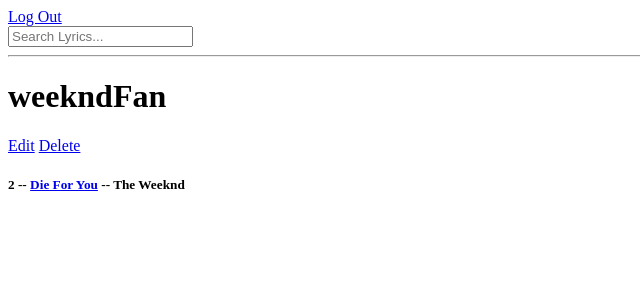
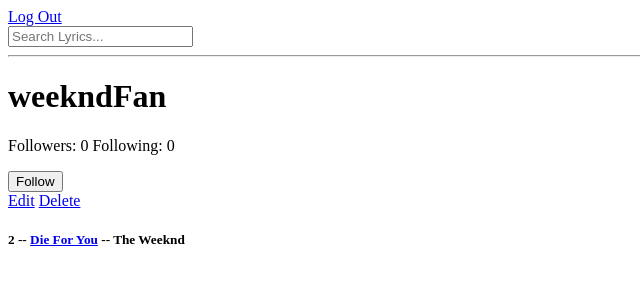
Before and after one commit to wafas-repo/MeloFile, a Django app: page /profile/2/ in a window 1280 px wide. Shown: the top 300 px of the page, without its empty margins (0-640 px from the left). Run offline with Django 4.2, Linux system fonts and the light colour scheme; data comes from the database, SQL or seed files in the repository; both versions use the stored data as it was after the commit.

Commit message:
Follow Feature

```diff
--- a/base/models.py
+++ b/base/models.py
@@ -5,7 +5,8 @@ from django.db.models import Avg
 
 class User(AbstractUser):
     # avatar = models.ImageField()
-    pass
+    follower = models.ManyToManyField('self', blank=True, symmetrical=False,  related_name='followers')
+    follow = models.ManyToManyField('self', blank=True, symmetrical=False, related_name='following')
 
 
 class Genre(models.Model):
--- a/base/templates/base/profile.html
+++ b/base/templates/base/profile.html
@@ -3,6 +3,25 @@
 {% block body %}
 
 <h1>{{user.username}}</h1>
+
+<div>
+    <p>Followers: {{ num_followers }}  Following: {{num_following}} </p>
+</div>
+
+{% if user == request.user %}
+{% else %}
+    {% if is_following %}
+        <form method="POST" action="{% url 'remove-follower' user.id %}">
+            {% csrf_token %}
+            <button type=submit>UnFollow</button>
+        </form>
+    {% else %}
+        <form method="POST" action="{% url 'add-follower' user.id %}">
+            {% csrf_token %}
+             <button  type=submit>Follow</button>
+        </form>
+    {% endif %}
+{% endif %}
 
 <div class="profile-container">
 
--- a/base/urls.py
+++ b/base/urls.py
@@ -10,6 +10,8 @@ urlpatterns = [
     path('delete-comment/<str:pk>/', views.deleteComment, name="delete-comment"),
     path('rate/<str:pk>/<int:rating>/', views.rate),
     path('profile/<str:pk>/', views.userProfile, name="user-profile"),
+    path("<str:pk>/followers/add", views.add_follower, name="add-follower"),
+    path("<str:pk>/followers/remove", views.remove_follower, name="remove-follower"),
 
     path("login", views.login_view, name="login"),
     path("logout", views.logout_view, name="logout"),
--- a/base/views.py
+++ b/base/views.py
@@ -26,7 +26,28 @@ def userProfile(request, pk):
     songs = user.song_set.all()
     # comments = user.comment_set.all()
     # genres = Genre.objects.all()
-    context = {'user':user, 'songs': songs,}
+
+    followers = user.followers.all()
+    following = user.following.all()
+    if len(followers) == 0:
+        is_following = False
+
+    for follower in followers:
+        if follower == request.user:
+            is_following = True
+        else:
+            is_following = False
+
+    num_followers = len(followers)
+    number_of_following = len(following)
+
+    context = {
+        'user':user,
+        'songs': songs,
+        'is_following': is_following,
+        'num_followers': num_followers,
+        "num_following": number_of_following
+        }
     return render(request, 'base/profile.html', context)
 
 def song_page(request, pk):
@@ -152,3 +173,18 @@ def rate(request, pk, rating):
     Rating.objects.filter(song=song, user=request.user).delete()
     song.ratings.create(user=request.user, rating=rating)
     return render(request, 'base/song.html')
+
+def add_follower(request, pk):
+    profile = User.objects.get(id=pk)
+    profile.followers.add(request.user)
+    curr_user = User.objects.get(id=request.user.id)
+    curr_user.following.add(profile)
+    return redirect('user-profile', profile.id)
+
+def remove_follower(request, pk):
+    profile = User.objects.get(id=pk)
+    profile.followers.remove(request.user)
+    curr_user = User.objects.get(id=request.user.id)
+    curr_user.following.remove(profile)
+
+    return redirect('user-profile', profile.id)
```
Also changed, not shown: base/migrations/0001_initial.py, base/static/js/scripts.js (added), db.sqlite3.
